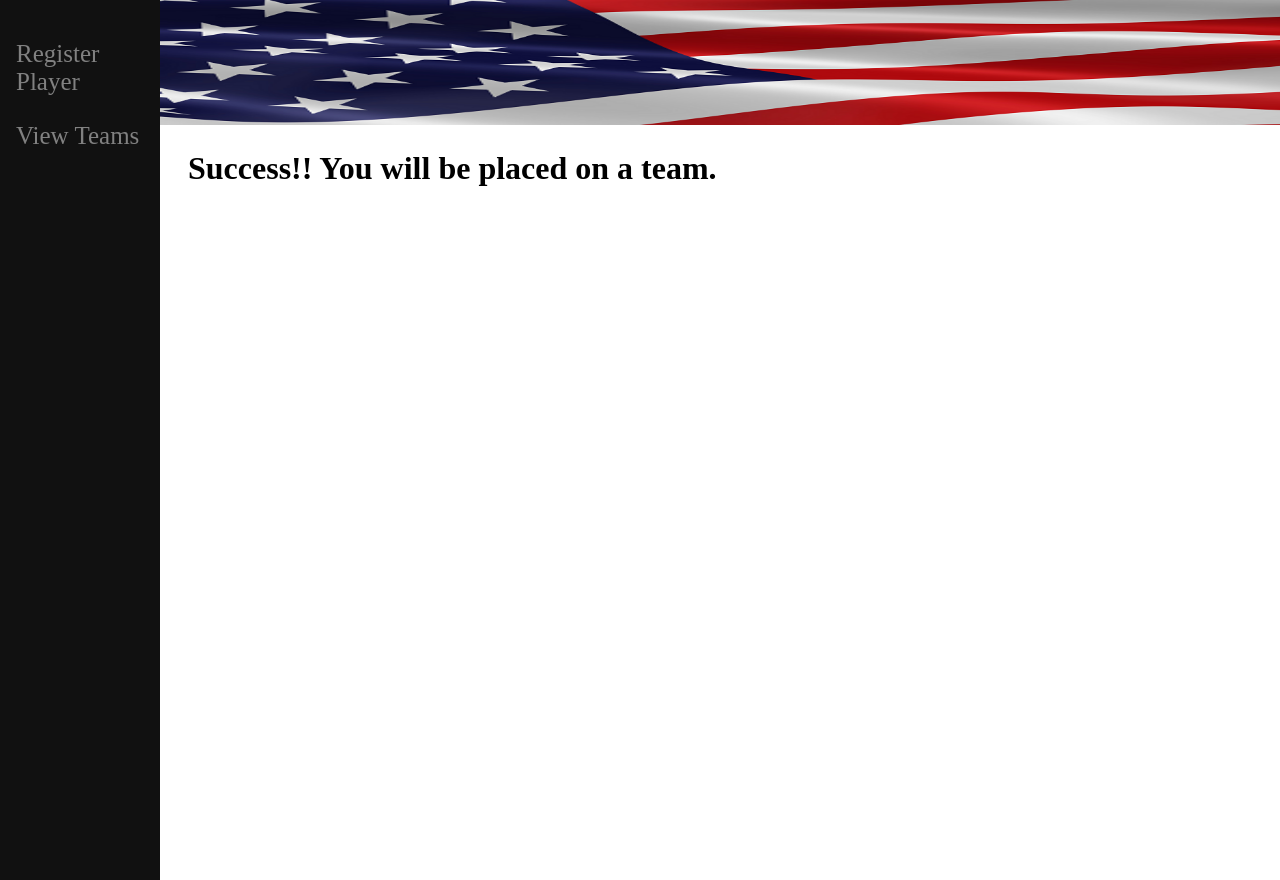
After one commit to Bankerman007/Volleyball, a Django app: page /success/ in a window 1280 px wide. The commit adds this page. Run offline with Django 3.2, Linux system fonts and the light colour scheme.

Commit message:
all files

```diff
--- a/team_creator/team_creator/settings.py
+++ b/team_creator/team_creator/settings.py
@@ -26,7 +26,8 @@ SECRET_KEY = 'django-insecure-&e*)w_kye%b)%xb^k2rl8c2^63x9r_yypzbcs4l131u76oma8h
 # SECURITY WARNING: don't run with debug turned on in production!
 DEBUG = True
 
-ALLOWED_HOSTS = ['volley-ball-app.herokuapp.com']
+#ALLOWED_HOSTS = ['volley-ball-app.herokuapp.com']
+ALLOWED_HOSTS = ["127.0.0.1"]
 
 
 # Application definition
--- a/team_creator/team_creator/urls.py
+++ b/team_creator/team_creator/urls.py
@@ -20,4 +20,6 @@ urlpatterns = [
     path('admin/', admin.site.urls),
     path('', include('v_ball.urls')),
     path('base/', include('v_ball.urls')),
+    path('register/', include('v_ball.urls')),
+    path('success/', include('v_ball.urls')),
 ]
--- a/team_creator/v_ball/templates/base.html
+++ b/team_creator/v_ball/templates/base.html
@@ -1,11 +1,7 @@
 {% load static %}
 <!DOCTYPE html>
-<html> hi
+<html>
 <head>
-
-    <title>{% block title %}{% endblock %}</title>
-
-
 
 
         <style type="text/css">
@@ -50,8 +46,9 @@
 
         }
 
-        .enter_button {
-            margin-top:25px;
+        .content {
+            margin-top:150px;
+            margin-left:180px;
 
         }
 
@@ -63,7 +60,7 @@
  </head>
 
  <body>
-    <div id="content", name = "content">
+    <div class = "content">
         {% block content %}
         {% endblock %}
     </div>
@@ -71,8 +68,8 @@
 
     </div>
     <div class = "sidenav">
-        <a href = ''>Waiting for Team</a>
-        <a href = "">Next To Play</a>
+        <a href = 'http://127.0.0.1:8000/register/'>Register Player</a>
+        <a href = "http://127.0.0.1:8000/">View Teams</a>
     </div>
     <div class = "logo">
         <img src = "{% static 'usflag.png' %}" alt="My image"
@@ -81,24 +78,6 @@
         height:125px;"/>
     </div>
 
-    <div class = "text_entry">
-        <h1>Register</h1>
-        <p>Please fill in your name and level of play.</p>
-        <hr>
-        <label for="name"><b>Name</b></label>
-         <input type="text" >
-         <label for="skill_level"><b>Skill Level</b></label>
-         <input type="number" >
-
-
-    <div class = "enter_button">
-        <input type="button" style="width: 200px;" value= "Enter">
-
-    </div>
-
-    </div>
-
-
 
 
 </body>
--- /dev/null
+++ b/team_creator/v_ball/templates/success.html
@@ -0,0 +1,6 @@
+{% extends 'base.html' %}
+{% load static %}
+{% block content %}
+<h1>Success!! You will be placed on a team.</h1>
+
+{% endblock %}
--- a/team_creator/v_ball/urls.py
+++ b/team_creator/v_ball/urls.py
@@ -5,4 +5,6 @@ from . import views
 urlpatterns = [
     path('base/', views.base, name='base'),
     path('', views.home, name='home'),
+    path('register/', views.register, name = 'register'),
+    path('success/', views.success, name = 'success'),
 ]
--- a/team_creator/v_ball/views.py
+++ b/team_creator/v_ball/views.py
@@ -1,14 +1,34 @@
-from django.shortcuts import render
-
-# Create your views here.
-#from django.http import HttpResponse
-
-
-#def index(request):
-    #return HttpResponse("let's play Volleyball!")
+from django.shortcuts import redirect, render # render_to_response
+from .forms import PlayerForm
+from django.http import HttpResponseRedirect
+from django.http import HttpResponse
+from .models import Team
+from .models import Player
 
 def base(request):
     return render(request, 'base.html',{})
 
+def success(request):
+    return render(request, 'success.html', {})
+
 def home(request):
-    return render(request, 'home.html', {})
+    players1 = Player.objects.all().filter(team = 1)
+    team1 = { "name": "RED TEAM", "players": players1 }
+    players2 = Player.objects.all().filter(team = 2)
+    team2 = { "name": "BLUE TEAM", "players": players2 }
+    players3 = Player.objects.all().filter(team = 3)
+    team3 = { "name": "BLACK TEAM", "players": players3 }
+    return render(request, 'home.html', { 'teams': [team1, team2, team3] })
+
+def register(request):
+    submitted = False
+    if request.method == "POST":
+        form = PlayerForm(request.POST)
+        if form.is_valid():
+            form.save()
+            return HttpResponseRedirect('/success')
+    else:
+        form = PlayerForm
+        if 'submitted' in request.GET:
+            submitted = True
+    return render(request, 'register.html', {'form': form, 'submitted': submitted})
```
Also changed, not shown: team_creator/v_ball/forms.py (added, +11 -0 lines), team_creator/v_ball/templates/home.html (+50 -1 lines), team_creator/v_ball/templates/register.html (added, +27 -0 lines), team_creator/db.sqlite3.
